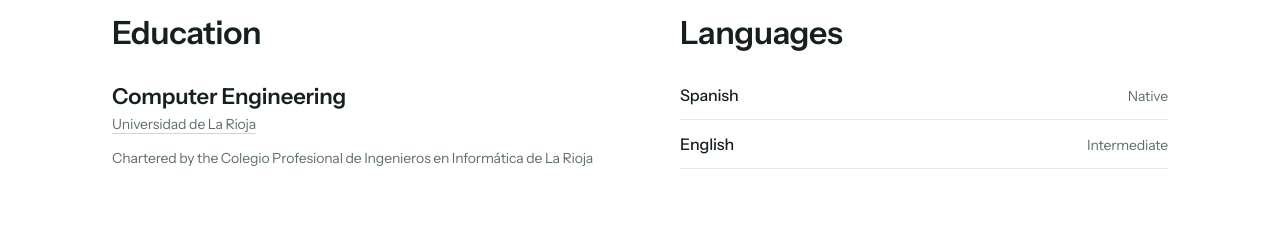
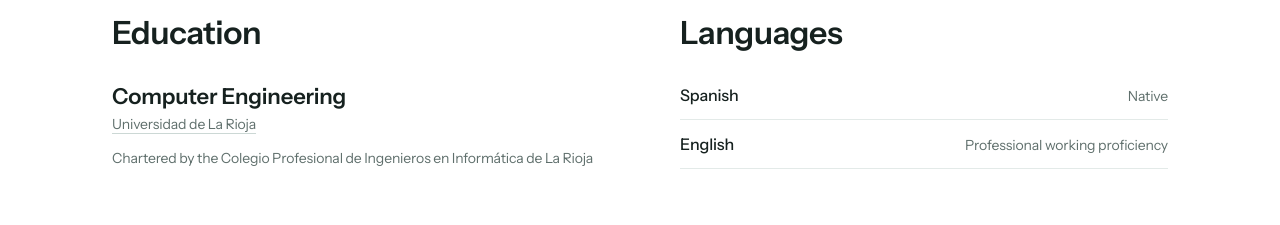
Before and after one commit to jocarrd/jorge-carrera-diez, a Next.js app: page /en/cv in a window 1280 px wide. Shown: the part 3500-3725 px from the top of the page. Built offline with nearby package versions, Linux system fonts and the light colour scheme.

Commit message:
fix(cv): el nivel de ingles pasa a competencia profesional

```diff
--- a/src/content/copy/en.ts
+++ b/src/content/copy/en.ts
@@ -418,7 +418,7 @@ export const en: Copy = {
   ],
   languages: [
     { name: "Spanish", level: "Native" },
-    { name: "English", level: "Intermediate" },
+    { name: "English", level: "Professional working proficiency" },
   ],
   skills: [
     {
--- a/src/content/copy/es.ts
+++ b/src/content/copy/es.ts
@@ -423,7 +423,7 @@ export const es: Copy = {
   ],
   languages: [
     { name: "Español", level: "Nativo" },
-    { name: "Inglés", level: "Intermedio" },
+    { name: "Inglés", level: "Competencia profesional" },
   ],
   skills: [
     {
```
